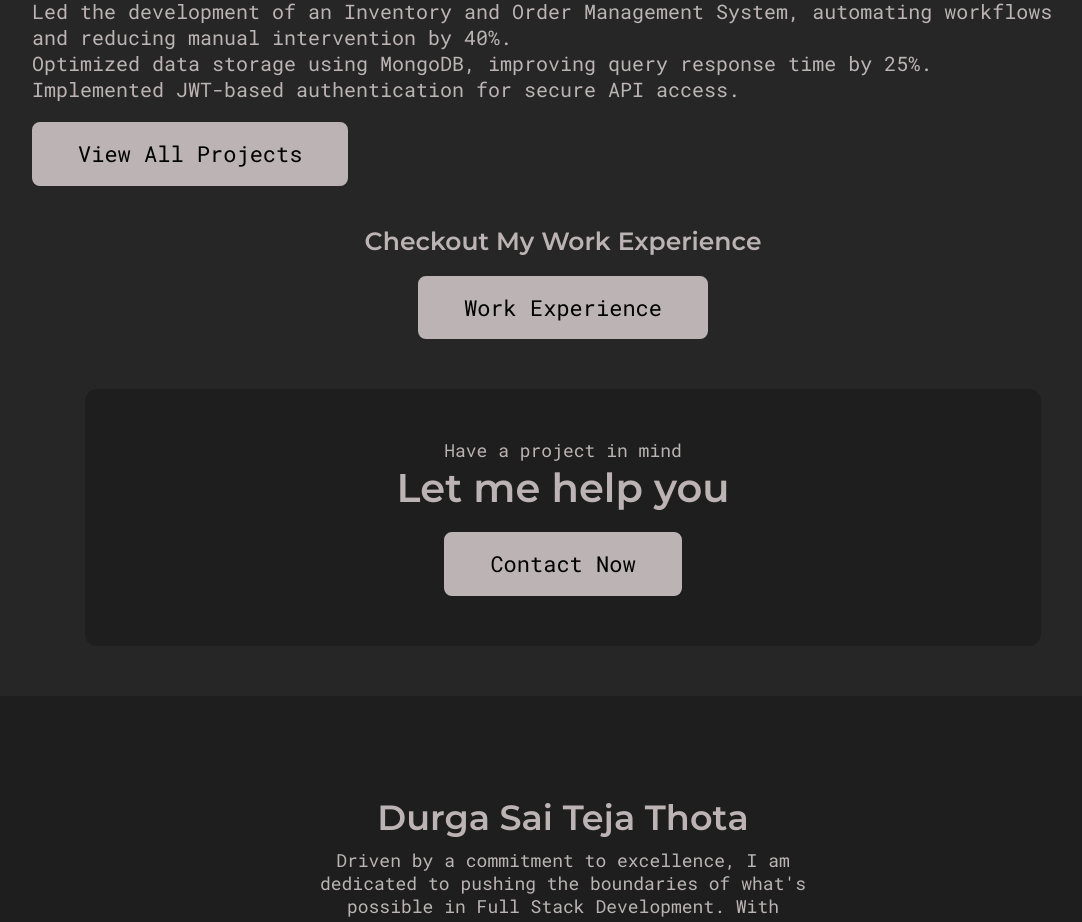
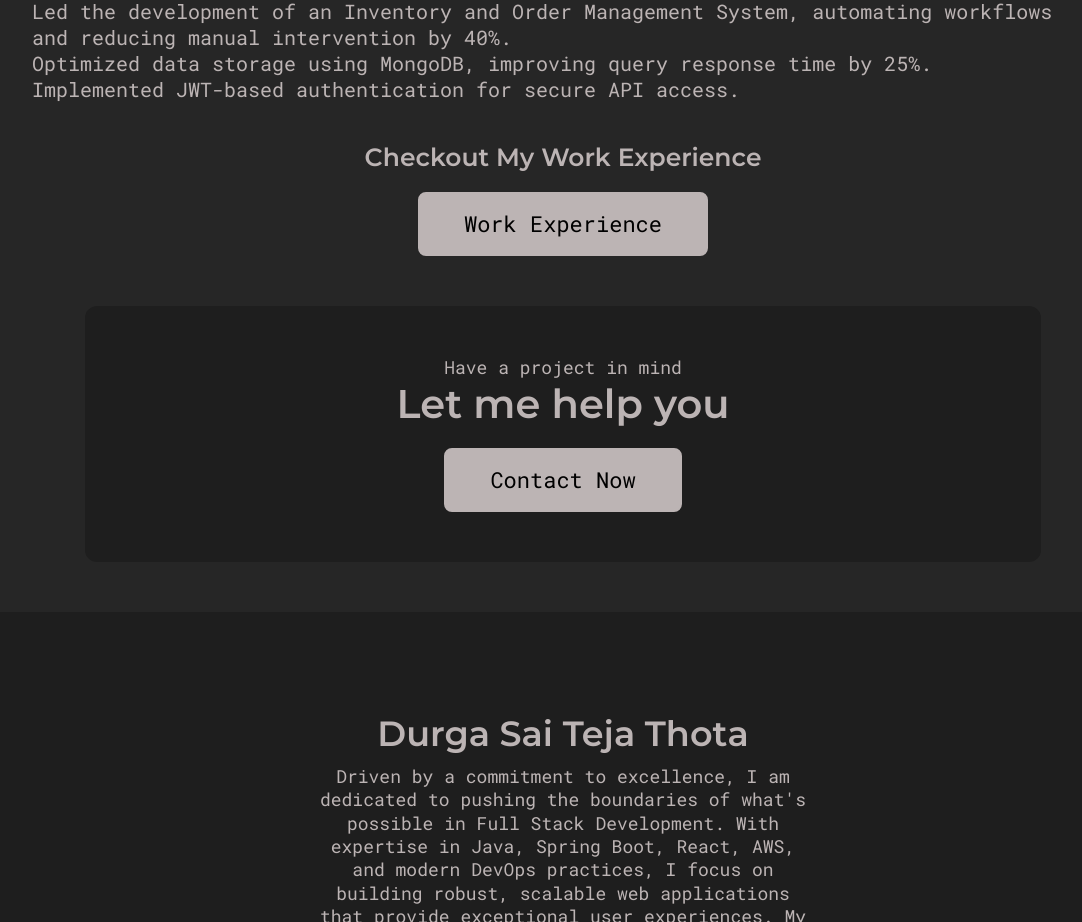
Before and after one commit to durgasaitejathota/durga-portfolio, a React (Create React App) app: page / in a window 1280 px wide. Shown: the part 1863-2785 px from the top of the page, without its empty margins (77-1159 px from the left). Built offline with nearby package versions, Linux system fonts and the light colour scheme.

Commit message:
Update Home.js

```diff
--- a/src/pages/Home.js
+++ b/src/pages/Home.js
@@ -62,7 +62,7 @@ export default function Home() {
         <div className="academicProjects">
           <h2>My Academic Projects</h2>
           <ProjectsSection />
-          <Button btnText="View All Projects" btnLink="/projects" />
+
         </div>
 
         <div className="projectsSection">
```
